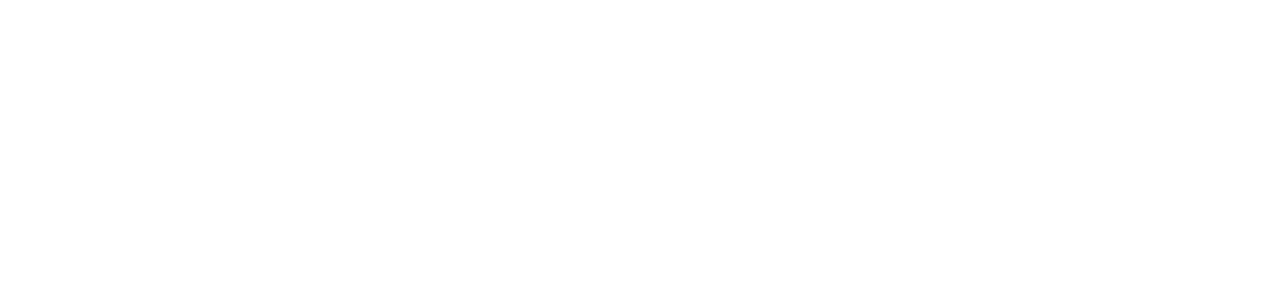
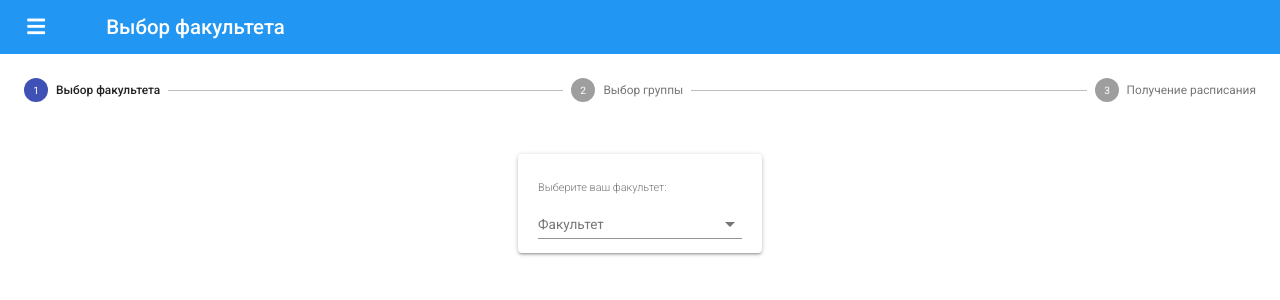
Before and after one commit to youth-design/LNU-schedule, a React (Create React App) app: page /schedule in a window 1280 px wide. Shown: the top 300 px of the page. Built offline with nearby package versions, Linux system fonts and the light colour scheme.

Commit message:
Choise screen added

```diff
--- a/src/screens/MainRouter.jsx
+++ b/src/screens/MainRouter.jsx
@@ -2,14 +2,14 @@
 import { Switch, Route } from "react-router-dom";
 
 import ScheduleRouter from "./schedule/ScheduleRouter";
-import MainScreen from "./mainScreen/MainScreen";
+import Main from "./main/Main";
 
 import NotFound from "screens/shared/screens/notFound/NotFound";
 
 export default function MainRouter() {
   return (
     <Switch>
-      <Route path="/" exact component={MainScreen} />
+      <Route path="/" exact component={Main} />
       <Route path="/schedule" component={ScheduleRouter} />
       <Route component={NotFound} />
     </Switch>
--- a/src/screens/mainScreen/MainScreen.jsx
+++ b/src/screens/main/Main.jsx
@@ -4,7 +4,7 @@
 
 import Header from "screens/shared/components/header/Header";
 
-export default function MainScreen() {
+export default function Main() {
   return (
     <Grid direction="column" container>
       <Grid item>
--- a/src/screens/schedule/ScheduleRouter.jsx
+++ b/src/screens/schedule/ScheduleRouter.jsx
@@ -2,10 +2,12 @@
 
 import { Switch, Route } from "react-router-dom";
 
+import Choise from "./screens/choise/Choise";
+
 export default function ScheduleRouter() {
   return (
     <Switch>
-      <Route path="/faculty" render={() => <div>кря</div>} />
+      <Route to="/schedule" component={Choise} />
     </Switch>
   );
 }
--- /dev/null
+++ b/src/screens/schedule/screens/choise/Choise.jsx
@@ -0,0 +1,75 @@
+import React, { Component } from "react";
+
+import Grid from "@material-ui/core/Grid";
+import Paper from "@material-ui/core/Paper";
+import Stepper from "@material-ui/core/Stepper";
+import Step from "@material-ui/core/Step";
+import StepLabel from "@material-ui/core/StepLabel";
+
+import Select from "@material-ui/core/Select";
+import FormControl from "@material-ui/core/FormControl";
+import InputLabel from "@material-ui/core/InputLabel";
+import MenuItem from "@material-ui/core/MenuItem";
+
+import Header from "screens/shared/components/header/Header";
+
+import styles from "./Choise.module.sass";
+
+export default class Choise extends Component {
+  state = {
+    activeStep: 0,
+    faculty: ""
+  };
+
+  changeSelectDecorator = fieldName => e => {
+    this.setState({ [fieldName]: e.target.value });
+  };
+
+  render() {
+    const { activeStep, faculty } = this.state;
+    return (
+      <Grid direction="column" className={styles.main} container>
+        <Grid item>
+          <Header withMenuButton>Выбор факультета</Header>
+        </Grid>
+        <Grid justify="center" container>
+          <Grid xs={12} item>
+            <Stepper className={styles.stepper} activeStep={activeStep}>
+              <Step>
+                <StepLabel>Выбор факультета</StepLabel>
+              </Step>
+              <Step>
+                <StepLabel>Выбор группы</StepLabel>
+              </Step>
+              <Step>
+                <StepLabel>Получение расписания</StepLabel>
+              </Step>
+            </Stepper>
+          </Grid>
+        </Grid>
+        <Grid
+          className={styles.content}
+          direction="column"
+          alignItems="center"
+          justify="center"
+          container
+        >
+          <Paper className={styles.paper}>
+            <label>Выберите ваш факультет:</label>
+            <FormControl className={styles.select}>
+              <InputLabel>Факультет</InputLabel>
+              <Select
+                value={faculty}
+                onChange={this.changeSelectDecorator("faculty")}
+              >
+                <MenuItem value="1">Раз</MenuItem>
+                <MenuItem value="2">Два</MenuItem>
+                <MenuItem value="3">Три</MenuItem>
+              </Select>
+            </FormControl>
+          </Paper>
+        </Grid>
+      </Grid>
+    );
+  }
+}
--- /dev/null
+++ b/src/screens/schedule/screens/choise/Choise.module.sass
@@ -0,0 +1,23 @@
+@import "screens/shared/styles/colors.sass"
+
+.main
+  height: 100vh
+
+.stepper
+  color: $text-color !important
+  box-sizing: border-box !important
+
+.content
+  margin-top: 2rem
+
+.select
+  width: 15rem
+
+.paper
+  padding: 1rem 1.5rem
+  &>label
+    color: $secondary-text-color
+    font-weight: 300
+    margin: 1rem 0 0 0
+    display: block
+    font-size: 0.8rem
```
Also changed, not shown: src/screens/main/Main.module.sass (added).
